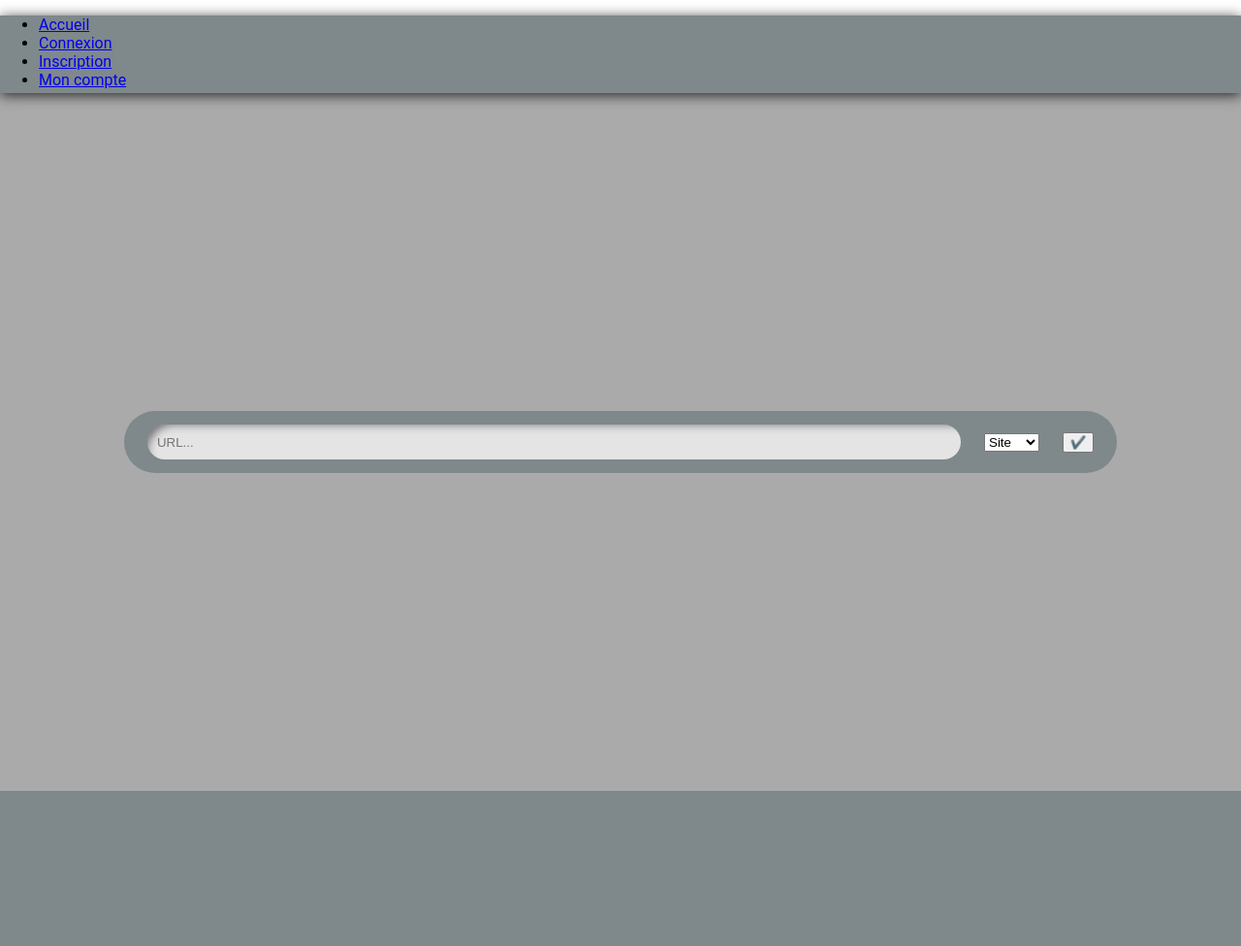
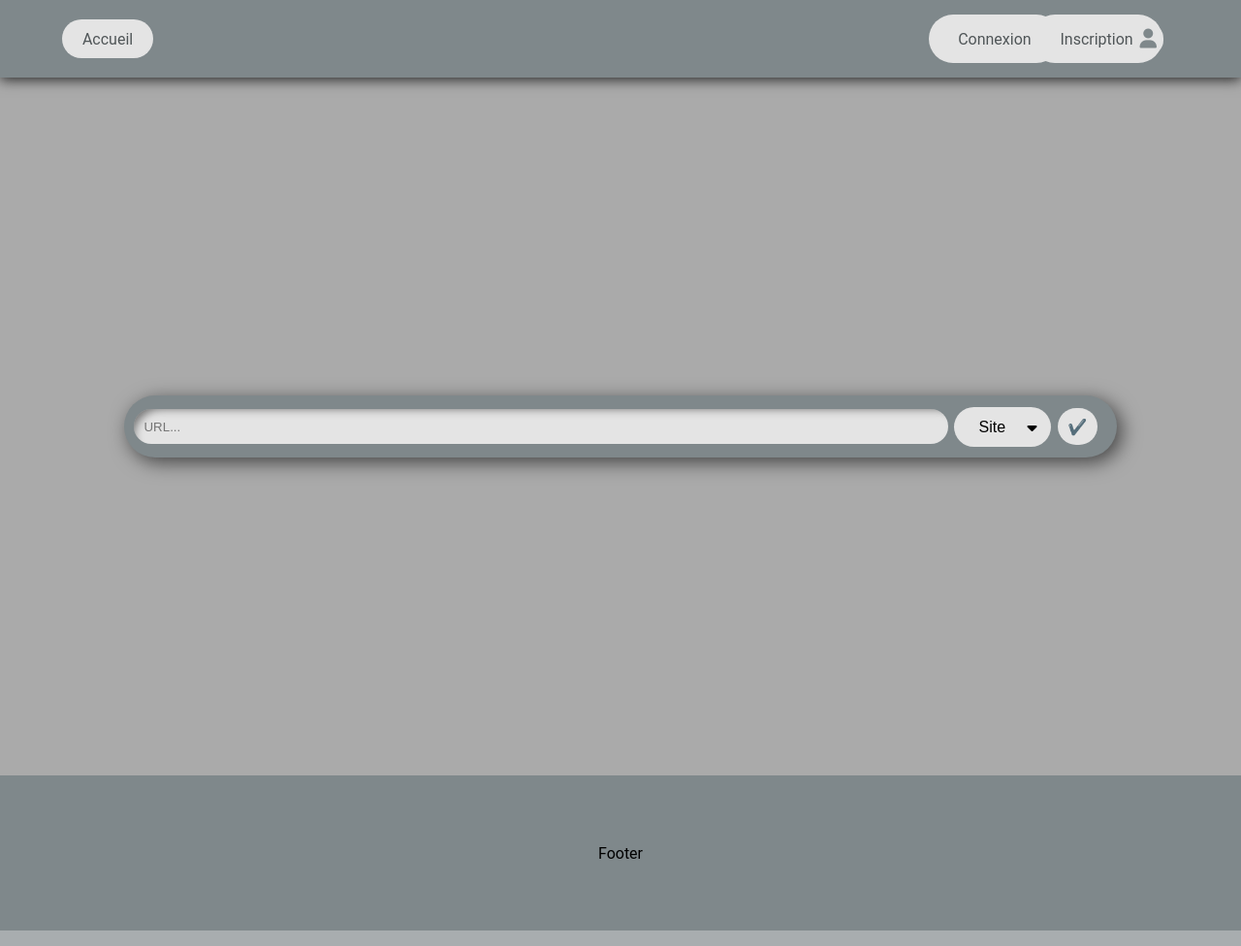
Before and after one commit to Wintxer/Demo-server, a FastAPI app: page / in a window 1280 px wide. Shown: the whole page at 97% size. Run offline with FastAPI, Linux system fonts and the light colour scheme; some libraries are stand-ins or nearby versions.

Commit message:
templating

```diff
--- a/resources/static/ExecuteView/executeView.css
+++ b/resources/static/ExecuteView/executeView.css
@@ -3,10 +3,12 @@
     height: 8vh;
     border-radius: 35px;
     background-color: #7f888b;
+    -webkit-box-shadow: 5px 5px 20px 0px rgba(0,0,0,0.6);
+    box-shadow: 5px 5px 20px 0px rgba(0,0,0,0.6);
 }
 .url_form {
     display: flex;
-    justify-content: space-evenly;
+    justify-content: space-between;
     align-items: center;
     height: 100%;
 }
@@ -20,6 +22,7 @@
     border: none;
     background: none;
     margin: 0;
+    margin-left: 1%;
     width: 80%;
     background-color: #e4e4e4;
     border-radius: 35px;
@@ -28,8 +31,80 @@
     -webkit-box-shadow: 10px 10px 10px -10px rgba(0,0,0,0.5) inset;
     box-shadow: 10px 10px 10px -10px rgba(0,0,0,0.5) inset;
 }
+
 .url_input:focus {
     background-color: #cfcfcf;
     -webkit-box-shadow: 10px 10px 20px -10px rgba(0,0,0,0.5) inset;
     box-shadow: 10px 10px 20px -10px rgba(0,0,0,0.5) inset;
 }
+
+.url_select {
+    position: relative;
+    display: flex;
+    align-items: center;
+
+}
+.url_select i {
+    position: absolute;
+    top: 12px;
+    right: 15px;
+    width: 10px;
+    height: 10px;
+    stroke-width: 2px;
+    stroke: #9098a9;
+    fill: none;
+    stroke-linecap: round;
+    stroke-linejoin: round;
+    pointer-events: none;
+}
+
+.url_select select {
+    -webkit-appearance: none;
+    -moz-appearance: none;
+    -ms-appearance: none;
+    appearance: none;
+    outline: 0;
+    border: none;
+    background: none;
+    margin: 2% 0;
+    background-color: #e4e4e4;
+    border-radius: 35px;
+    font-size: 1rem;
+    display: block;
+    padding: 12% 2%;
+    padding-left: 25%;
+    width: 100px;
+    transition: background-color .5s ease;
+}
+
+.url_select select:hover {
+    cursor: pointer;
+    background-color: #cfcfcf;
+}
+
+.url_select select:focus {
+    background-color: #cfcfcf;
+}
+
+.url_submit {
+    -webkit-appearance: none;
+    -moz-appearance: none;
+    -ms-appearance: none;
+    appearance: none;
+    outline: 0;
+    border: none;
+    background: none;
+    margin: 2% 0;
+    margin-right: 2%;
+    background-color: #e4e4e4;
+    border-radius: 35px;
+    font-size: 1rem;
+    display: block;
+    transition: background-color .5s ease;
+    padding: .9% 1%;
+}
+
+.url_submit:hover {
+    background-color: #cfcfcf;
+    cursor: pointer;
+}
--- a/resources/static/LoginView/loginView.css
+++ b/resources/static/LoginView/loginView.css
@@ -1,6 +1,18 @@
 .login {
     width: 20%;
     min-height: 40vh;
+    background-color: #7f888b;
+    border-radius: 10%;
+    -webkit-box-shadow: 5px 5px 20px 0px rgba(0,0,0,0.6);
+    box-shadow: 5px 5px 20px 0px rgba(0,0,0,0.6);
+    display: flex;
+    align-items: center;
+    justify-content: center;
+    flex-direction: column;
+}
+.signup {
+    width: 20%;
+    min-height: 50vh;
     background-color: #7f888b;
     border-radius: 10%;
     -webkit-box-shadow: 5px 5px 20px 0px rgba(0,0,0,0.6);
@@ -53,6 +65,7 @@
     transition: background-color .5s ease;
     width: 20%;
     padding: 3% 1%;
+    color: #505658;
 }
 .login_submit:hover {
     background-color: #cfcfcf;
--- a/resources/static/styles.css
+++ b/resources/static/styles.css
@@ -12,6 +12,9 @@ body {
     box-shadow: 0px 2px 13px 0px rgba(0,0,0,0.8);
     position: relative;
     z-index: 2;
+    display: flex;
+    align-items: center;
+    justify-content: center;
 }
 
 .main {
@@ -27,4 +30,53 @@ body {
     height: 20vh;
     width: 100%;
     background-color: #7f888b;
+    display: flex;
+    justify-content: center;
+    align-items: center;
 }
+.header nav {
+    width: 90%;
+}
+.header nav ul {
+    padding-left: 0;
+    display: flex;
+    justify-content: space-between;
+    align-items: center;
+}
+.header nav ul div {
+    display: flex;
+    align-items: center;
+}
+.header nav ul div:first-child {
+    flex-grow: 1;
+}
+.header nav ul div:last-child {
+    width: 25%;
+    justify-content: space-evenly;
+}
+.header nav ul li {
+    display: inline-block;
+}
+.header nav ul li a {
+    display: block;
+    text-decoration: none;
+    margin: 2% 0;
+    background-color: #e4e4e4;
+    color: #505658;
+    border-radius: 35px;
+    font-size: 1rem;
+    transition: background-color .5s ease;
+    width: 100%;
+    padding: 20% 40%;
+}
+.header nav ul li a:hover {
+    background-color: #cfcfcf;
+}
+
+.user_btn {
+    padding: 40% !important;
+}
+
+.userIcon {
+    color: #7f888b;
+}
--- a/resources/templates/ExecuteView/execute.html
+++ b/resources/templates/ExecuteView/execute.html
@@ -1,12 +1,15 @@
 <div class="app">
-    <form class="url_form" action="execute" method="POST">
-        <input class="url_input" type="text" name="" id="" placeholder="URL...">
-        <select name="" id="">
-            <option value="">Site</option>
-            <option value="">Site 1</option>
-            <option value="">Site 2</option>
-            <option value="">Site 3</option>
-        </select>
-        <input type="submit" value="✔️">
+    <form class="url_form" action="execute" method="GET">
+        <input class="url_input" type="url" name="url" id="" placeholder="URL...">
+        <label class="url_select" for="slc">
+            <select name="site" id="slc">
+                <option value="">Site</option>
+                <option value="site 1">Site 1</option>
+                <option value="site 2">Site 2</option>
+                <option value="site 3">Site 3</option>
+            </select>
+            <i class="fas fa-sort-down"></i>
+        </label>
+        <input class="url_submit" type="submit" value="✔️">
     </form>
 </div>
--- a/resources/templates/LoginView/login.html
+++ b/resources/templates/LoginView/login.html
@@ -1,6 +1,6 @@
 <form action="/formhandle" method="POST" class="login">
     <p class="login_title">Se connecter</p>
-    <input type="text" placeholder="Identifiant">
-    <input type="text" placeholder="Mot de passe">
-    <input type="submit" value="Valider">
+    <input class="login_input" type="text" placeholder="Identifiant">
+    <input class="login_input" type="text" placeholder="Mot de passe">
+    <input class="login_submit" type="submit" value="Valider">
 </form>
--- a/resources/templates/LoginView/signup.html
+++ b/resources/templates/LoginView/signup.html
@@ -1,4 +1,4 @@
-<form action="/formhandle" method="POST" class="login">
+<form action="/formhandle" method="POST" class="signup">
     <p class="login_title">S'inscrire</p>
     <input class="login_input" type="text" placeholder="Identifiant">
     <input class="login_input" type="text" placeholder="Mot de passe">
--- a/resources/templates/index.html
+++ b/resources/templates/index.html
@@ -8,15 +8,20 @@
     <link href="{{ url_for('static', path='/styles.css') }}" rel="stylesheet">
     <link href="{{ url_for('static', path='/LoginView/loginView.css') }}" rel="stylesheet">
     <link href="{{ url_for('static', path='/ExecuteView/executeView.css') }}" rel="stylesheet">
+    <link href="{{ url_for('static', path='/AccountView/accountView.css') }}" rel="stylesheet">
 </head>
 <body>
     <header class="header">
         <nav>
             <ul>
-                <li><a href="/">Accueil</a></li>
-                <li><a href="login">Connexion</a></li>
-                <li><a href="signup">Inscription</a></li>
-                <li><a href="user">Mon compte</a></li>
+                <div>
+                    <li><a href="/">Accueil</a></li>
+                </div>
+                <div>
+                    <li><a href="login">Connexion</a></li>
+                    <li><a href="signup">Inscription</a></li>
+                    <li><a href="user" class="user_btn"><i class="fas fa-user fa-lg userIcon"></i></a></li>
+                </div>
             </ul>
         </nav>
     </header>
@@ -32,7 +37,8 @@
         {% endif %}
     </div>
     <footer class="footer">
-
+        Footer
     </footer>
+    <script src="https://kit.fontawesome.com/db96f42e32.js" crossorigin="anonymous"></script>
 </body>
 </html>
```
Also changed, not shown: demo_server/controller.py (+4 -3 lines), resources/static/AccountView/accountView.css (added, +38 -0 lines), resources/templates/accountView/account.html (+19 -0 lines), resources/assets/images/sort-down-solid.svg (added).
